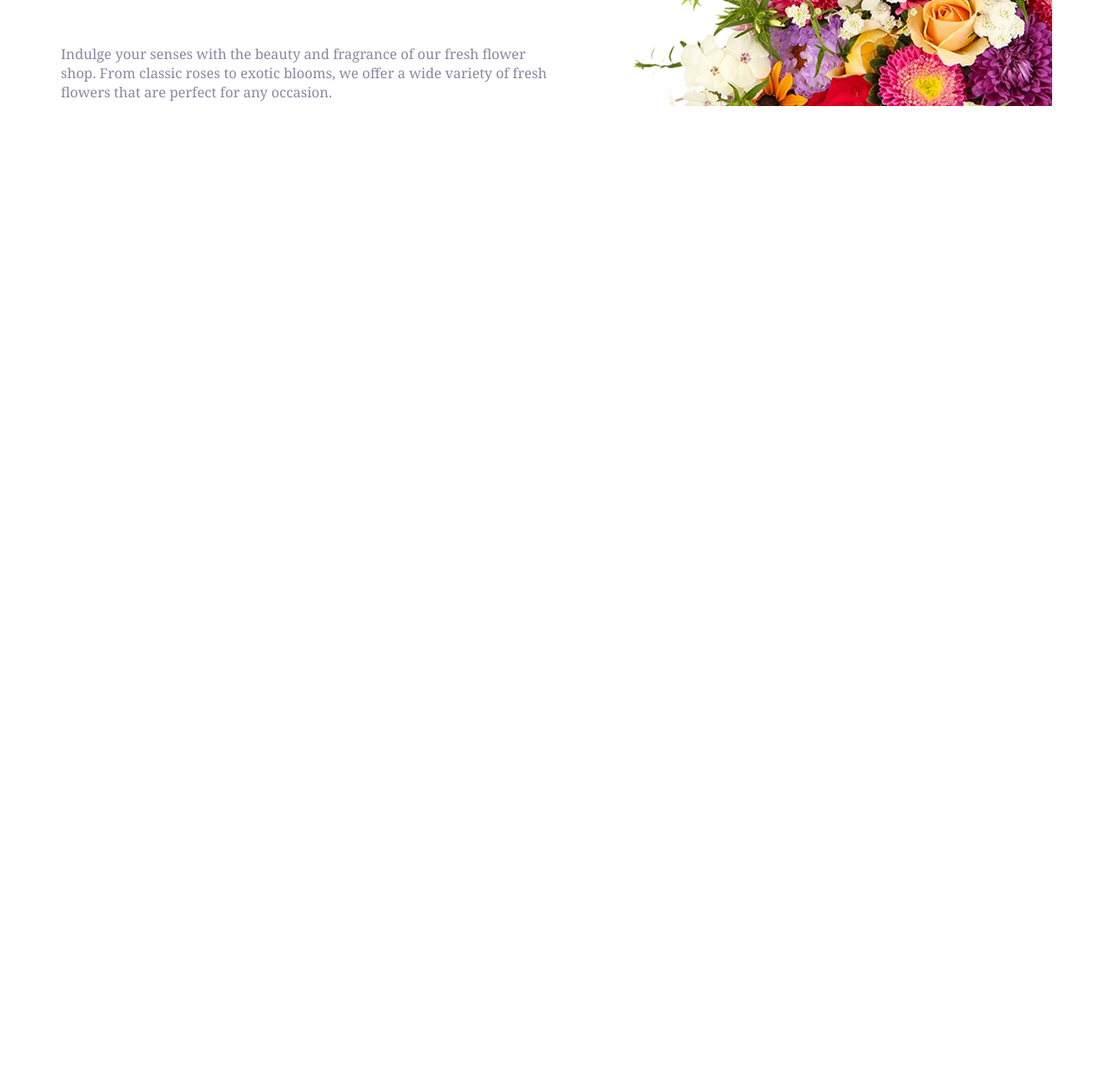
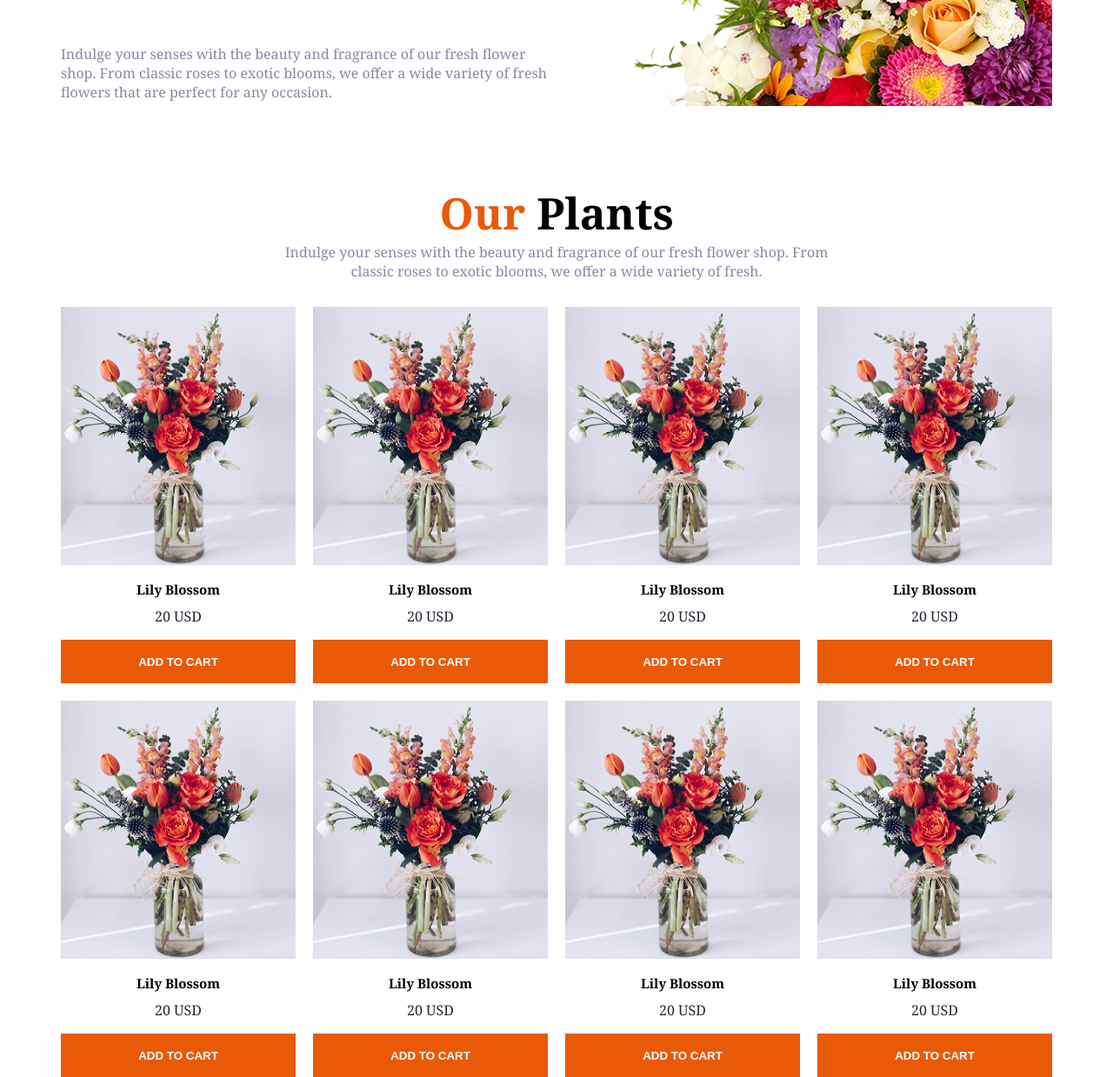
Before and after one commit to dasumit07/assignment-2, a plain HTML site: page index.html in a window 1280 px wide. Shown: the part 613-1852 px from the top of the page at 87% size. Before the commit the page ends 800 px from the top, so only its background shows below. Drawn offline with Linux system fonts and the light colour scheme.

Commit message:
plants section added

```diff
--- a/index.css
+++ b/index.css
@@ -56,6 +56,66 @@ div ul{
     color: #8987A1;
     margin-bottom: 0;
 }
+/* our-plants styles */
+.our-plants-tittle{
+    height: 138px;
+    display: flex;
+    flex-direction: column;
+    justify-content: center;
+    align-items: center;
+    }
+.our-plants-tittle span{
+    color: #E95A08
+}
+.our-plants-tittle h2{
+    font-size: 50px;
+    color: #000000;
+    font-weight: bold;
+    margin-bottom: 0;
+}
+.our-plants-tittle p{
+    color: #8987A1;
+    margin-top: 0;
+    text-align: center;
+}
+.our-plants-card{
+    display :grid;
+    grid-template-columns: repeat(4, 1fr);
+    gap: 20px;
+    margin-top: 30px;
+}
+.our-plants-card h5{
+    font-size: 15px;
+    font-weight: bold;
+    color: #000000;
+    margin-top: 10px;
+    margin-bottom: 10px;
+    display: flex;
+    justify-content: center;
+}
+.our-plants-card p{
+    color: #252432;
+    margin-top: 0;
+    display: flex;
+    justify-content: center;
+}
+.our-plants-card img{
+    width: 100%;
+    height: 300px;
+}
+.our-plants-card button{
+    width: 100%;
+    height: 50px;
+    background-color: #E95A08;
+    color: #FFFFFF;
+    border: none;
+    font-weight: bold;
+    cursor: pointer;
+}
+.our-plants-card button:hover{
+    background-color: #252432;
+}
+
 @media screen and (max-width:600px) {
     div ul{
         display: none;
@@ -80,6 +140,32 @@ div ul{
             margin-left: 100px;
          }
          .banner-text h2{
+            font-size: 30px;
             margin-bottom: 0;
          }
+         .our-plants-card{
+            grid-template-columns: repeat(2, 1fr);
+            width: 100%;
+            height: 340px;
+            margin-left: 80px;
+            gap: 20px;
+            margin-top: 50px;
+         }
+            .our-plants-card img{
+                width: 100%;
+                height: 200px;
+            }
+            .our-plants-tittle{
+                width: 393px;
+                height: 117px;
+                display: flex;
+                justify-content: center;
+                align-items: center;
+                margin: 0 0 0 80px;
+
+            }
+            .our-plants-tittle h2{
+                font-size: 30px;
+                margin-bottom: 0;
+            }
 }
--- a/index.html
+++ b/index.html
@@ -36,10 +36,65 @@
             <div class="banner-img">
                 <img src="./assets/hero-flower.png" alt="">
             </div>
-
-        </section>
+         </section>
     </header>
     <main>
+        <section class="our-plants container">
+            <div class="our-plants-tittle">
+                <h2><span>Our</span> Plants</h2>
+            <p>Indulge your senses with the beauty and fragrance of our fresh flower shop. From <br> classic roses to exotic blooms, we offer a wide variety of fresh.</p>
+            </div>
+            <div class="our-plants-card">
+                <div class="card-section">
+                    <img src="./assets/sample-flower-image.png" alt="">
+                <h5>Lily Blossom</h5>
+                <p>20 USD</p>
+                <button>ADD TO CART</button>
+                </div>
+                <div>
+                    <img src="./assets/sample-flower-image.png" alt="">
+                <h5>Lily Blossom</h5>
+                <p>20 USD</p>
+                <button>ADD TO CART</button>
+                </div>
+                <div>
+                    <img src="./assets/sample-flower-image.png" alt="">
+                <h5>Lily Blossom</h5>
+                <p>20 USD</p>
+                <button>ADD TO CART</button>
+                </div>
+                <div>
+                    <img src="./assets/sample-flower-image.png" alt="">
+                <h5>Lily Blossom</h5>
+                <p>20 USD</p>
+                <button>ADD TO CART</button>
+                </div>
+                <div>
+                    <img src="./assets/sample-flower-image.png" alt="">
+                <h5>Lily Blossom</h5>
+                <p>20 USD</p>
+                <button>ADD TO CART</button>
+                </div>
+                <div>
+                    <img src="./assets/sample-flower-image.png" alt="">
+                <h5>Lily Blossom</h5>
+                <p>20 USD</p>
+                <button>ADD TO CART</button>
+                </div>
+                <div>
+                    <img src="./assets/sample-flower-image.png" alt="">
+                <h5>Lily Blossom</h5>
+                <p>20 USD</p>
+                <button>ADD TO CART</button>
+                </div>
+                <div>
+                    <img src="./assets/sample-flower-image.png" alt="">
+                <h5>Lily Blossom</h5>
+                <p>20 USD</p>
+                <button>ADD TO CART</button>
+                </div>
+            </div>
+        </section>
 
     </main>
     <footer>
```
